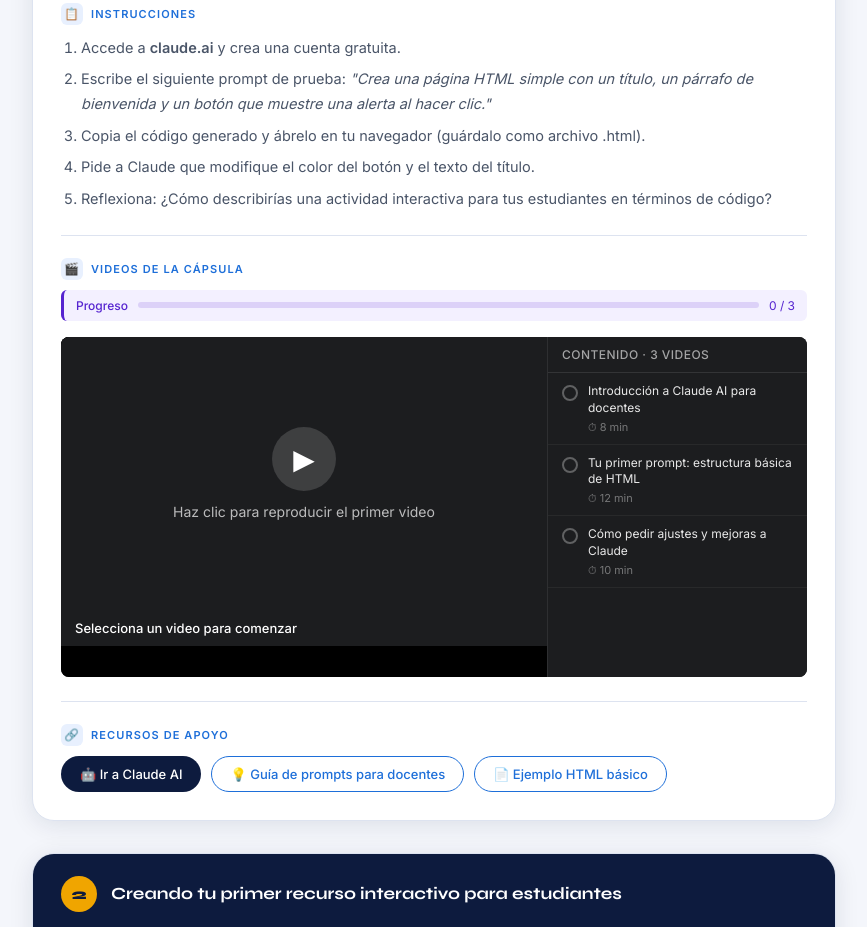
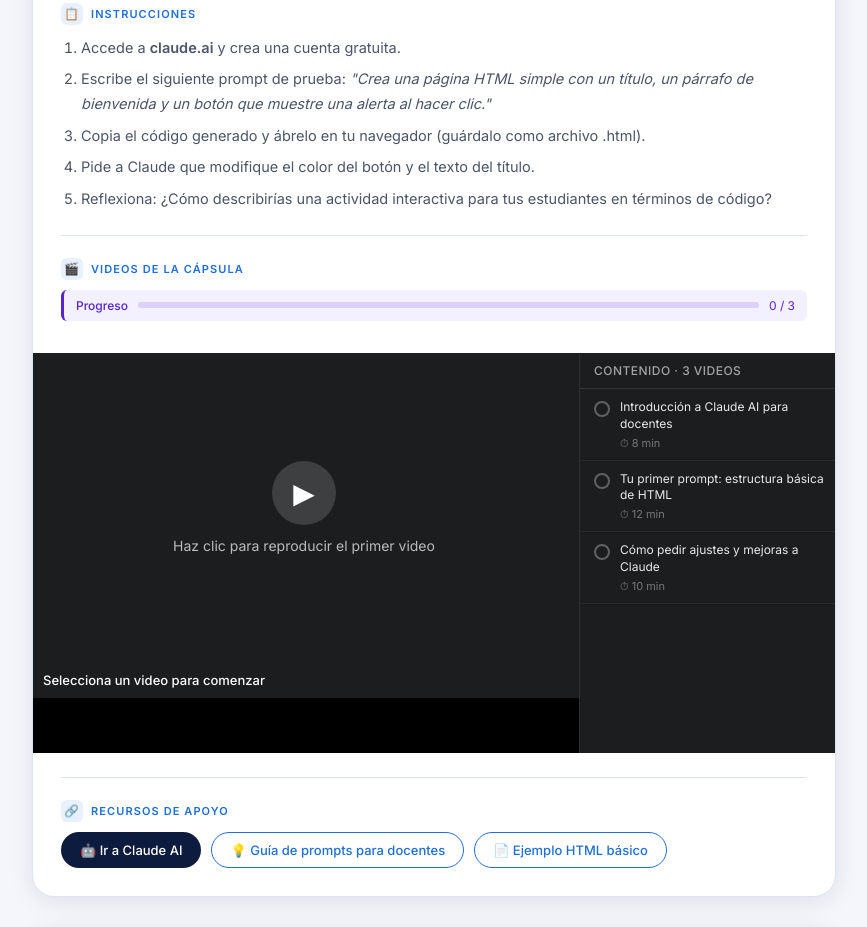
Before and after one commit to ComplementoMatematico/SESIONES_ORIENTATIVAS, a plain HTML site: page modulos/modulo-03.html in a window 1280 px wide. Shown: the part 893-1820 px from the top of the page, without its empty margins (206-1073 px from the left). Drawn offline with Linux system fonts and the light colour scheme.

Commit message:
Update modulo-03.html

```diff
--- a/modulos/modulo-03.html
+++ b/modulos/modulo-03.html
@@ -7,16 +7,23 @@
   <link rel="stylesheet" href="../css/styles.css">
   <style>
     /* ── Udemy-style Video Player ── */
+
+    /* Rompe el padding interno de .capsula-body y se extiende al ancho completo */
+    .video-bloque-fullwidth {
+      margin-left: -2rem;
+      margin-right: -2rem;
+    }
+
     .video-player-section {
       background: #1c1d1f;
-      border-radius: 8px;
+      border-radius: 0;
       overflow: hidden;
       margin: 0 0 1.5rem 0;
     }
 
     .video-player-layout {
       display: flex;
-      min-height: 340px;
+      min-height: 400px;
     }
 
     .video-main {
@@ -327,16 +334,16 @@
         <hr class="divider">
 
         <!-- ── VIDEO PLAYER CÁPSULA 1 ── -->
-        <div class="capsula-bloque">
+        <div class="capsula-bloque video-bloque-fullwidth">
+          <div style="padding: 0 2rem 1rem;">
             <div class="bloque-label"><div class="bloque-label-icon">🎬</div> Videos de la cápsula</div>
-
-          <!-- Barra de progreso -->
             <div class="capsula-progress" id="progress-c1">
               <span class="progress-label">Progreso</span>
               <div class="progress-bar-track">
                 <div class="progress-bar-fill" id="fill-c1" style="width: 0%"></div>
               </div>
               <span class="progress-count" id="count-c1">0 / 3</span>
+            </div>
           </div>
 
           <div class="video-player-section">
@@ -445,16 +452,16 @@
         <hr class="divider">
 
         <!-- ── VIDEO PLAYER CÁPSULA 2 ── -->
-        <div class="capsula-bloque">
+        <div class="capsula-bloque video-bloque-fullwidth">
+          <div style="padding: 0 2rem 1rem;">
             <div class="bloque-label"><div class="bloque-label-icon">🎬</div> Videos de la cápsula</div>
-
-          <!-- Barra de progreso -->
             <div class="capsula-progress" id="progress-c2">
               <span class="progress-label">Progreso</span>
               <div class="progress-bar-track">
                 <div class="progress-bar-fill" id="fill-c2" style="width: 0%"></div>
               </div>
               <span class="progress-count" id="count-c2">0 / 4</span>
+            </div>
           </div>
 
           <div class="video-player-section">
@@ -556,7 +563,7 @@
      */
     const videoData = {
       c1: [
-        { id: 'bW9FoEIImuU', title: 'Introducción a Claude AI para docentes',         duration: '8 min'  },
+        { id: 'VIDEO_ID_1A', title: 'Introducción a Claude AI para docentes',         duration: '8 min'  },
         { id: 'VIDEO_ID_1B', title: 'Tu primer prompt: estructura básica de HTML',     duration: '12 min' },
         { id: 'VIDEO_ID_1C', title: 'Cómo pedir ajustes y mejoras a Claude',           duration: '10 min' },
       ],
```
Lines whose indentation alone changed are shown as unchanged.
